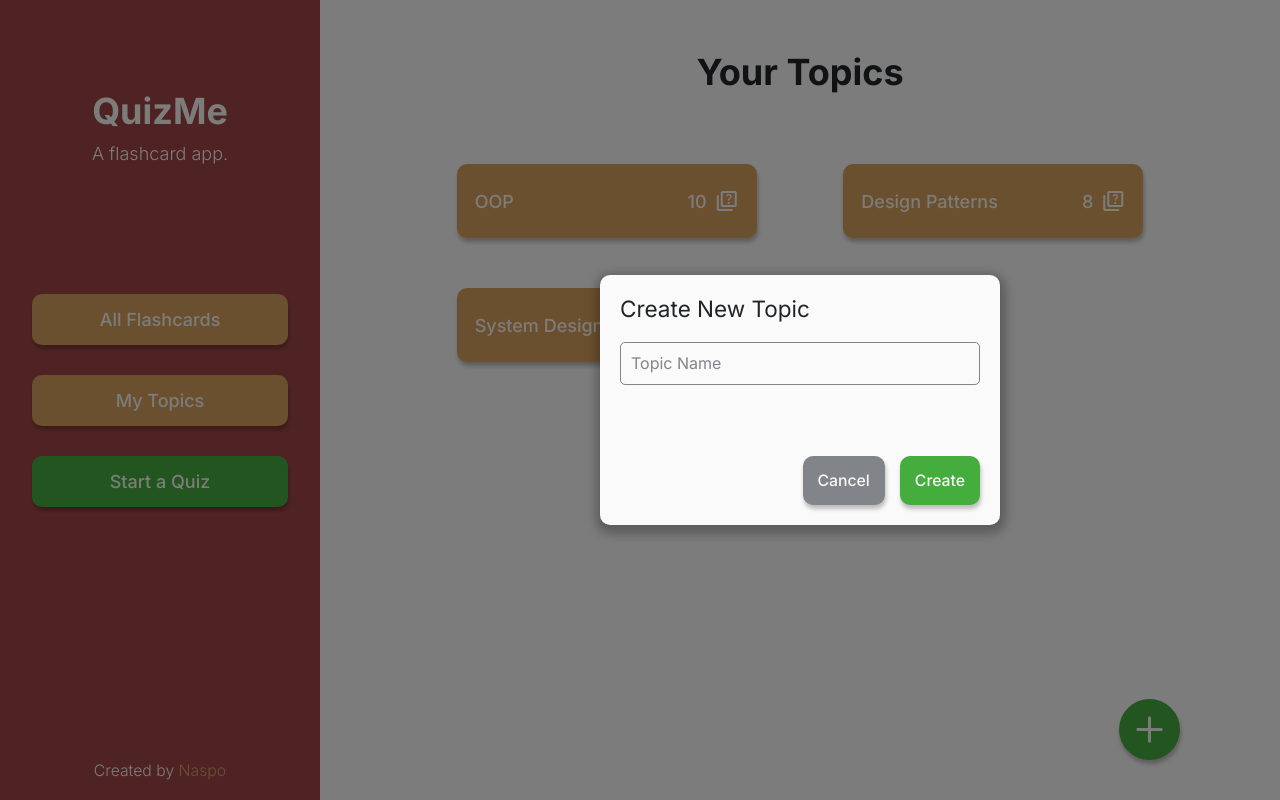
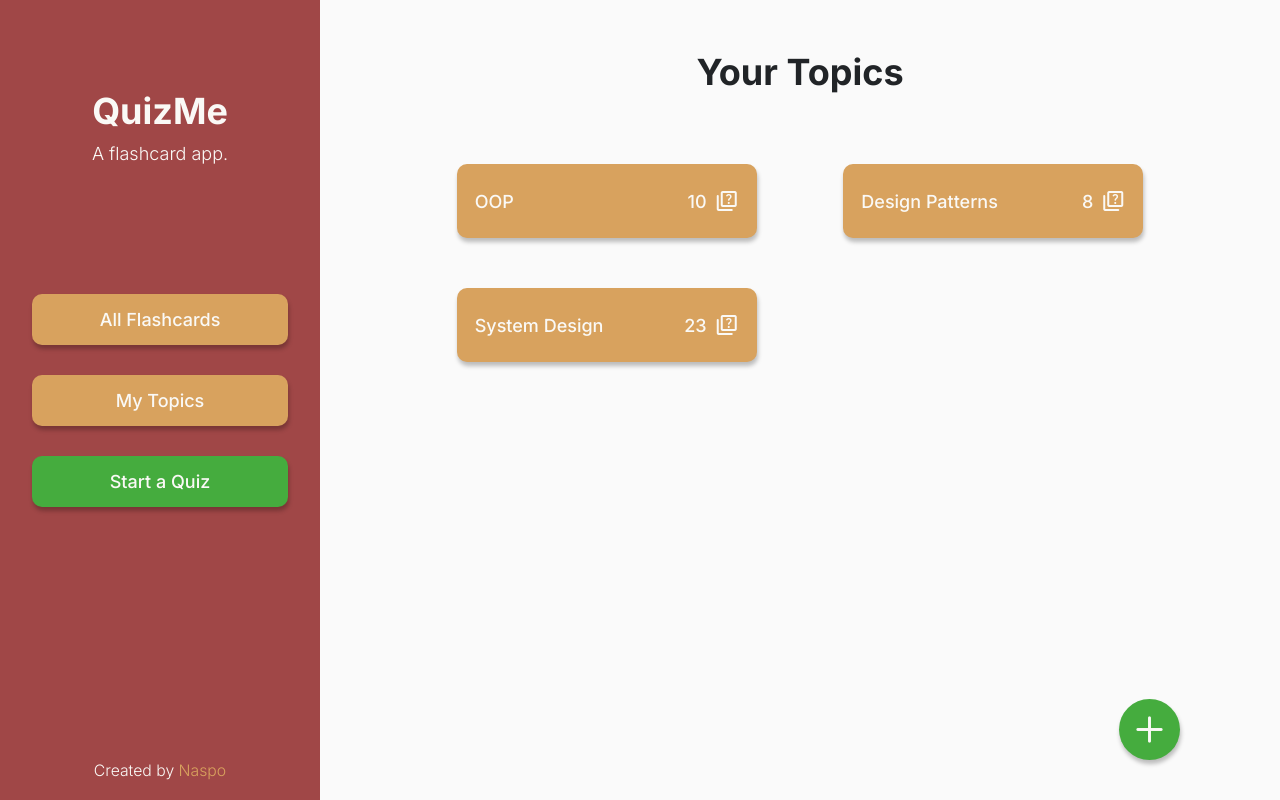
Before and after one commit to NaspoDev/QuizMe, a React (Vite) app in the folder frontend/: page /topics in a window 1280 px wide. Built offline with nearby package versions, Linux system fonts and the light colour scheme.

Commit message:
working on closing modal with click and esc key press

```diff
--- a/frontend/src/components/add_topic_modal/AddTopicModal.tsx
+++ b/frontend/src/components/add_topic_modal/AddTopicModal.tsx
@@ -1,13 +1,40 @@
+import { useEffect } from "react";
 import "./AddTopicModal.scss";
 
-function AddTopicModal({ isOpen }: { isOpen: boolean }) {
+interface AddTopicModalProps {
+  isOpen: boolean;
+  closeModal: () => void;
+}
+
+function AddTopicModal({ isOpen, closeModal }: AddTopicModalProps) {
+  // Set event listeners on mount to listen for `esc` key click or
+  // clicking outside of modal to close it.
+  useEffect(() => {
+    if (!isOpen) {
+      return;
+    }
+
+    // Window click listener.
+    window.addEventListener(
+      "click",
+      (event) => {
+        console.log(event.target);
+        if (event.target != document.getElementById("AddTopicModal")) {
+          closeModal();
+          console.log("called!");
+        }
+      },
+      { once: true }
+    );
+  }, []);
+
   if (!isOpen) {
     return null;
   }
 
   return (
     <>
-      <div className="AddTopicModal">
+      <div className="AddTopicModal" id="AddTopicModal">
         <h3 className="add-topic-heading text-lg">Create New Topic</h3>
         <form className="add-topic-form">
           <input
@@ -17,14 +44,23 @@ function AddTopicModal({ isOpen }: { isOpen: boolean }) {
           />
         </form>
         <div className="buttons-container text-sm">
-          <button className="button button-dark">Cancel</button>
-          <button className="button button-success">Create</button>
+          <button className="button button-dark" onClick={closeModal}>
+            Cancel
+          </button>
+          <button className="button button-success" onClick={handleCreateTopic}>
+            Create
+          </button>
         </div>
       </div>
       {/* Used to apply a dark overlay behind the modal. */}
       <div className="add-topic-modal-overlay"></div>
     </>
   );
+
+  function handleCreateTopic(): void {
+    // TODO: implement logic
+    closeModal();
+  }
 }
 
 export default AddTopicModal;
--- a/frontend/src/components/topics_page/TopicsPage.tsx
+++ b/frontend/src/components/topics_page/TopicsPage.tsx
@@ -6,7 +6,8 @@ import AddTopicModal from "../add_topic_modal/AddTopicModal";
 // The Topics page. Displays all the users topics.
 function TopicsPage() {
   const [topics, setTopics] = useState<Topic[]>([]);
-  const [isAddTopicModelOpen, setIsAddTopicModelOpen] = useState<boolean>(true);
+  const [isAddTopicModalOpen, setIsAddTopicModalOpen] =
+    useState<boolean>(false);
 
   useEffect(() => {
     // Call backend api to get the user's topics.
@@ -30,12 +31,27 @@ function TopicsPage() {
         ))}
       </div>
       {/* add new topic button */}
-      <button className="add-topic-button icon-button icon-button-green">
+      <button
+        className="add-topic-button icon-button icon-button-green"
+        onClick={openAddTopicModal}
+      >
         <span className="material-symbols-rounded text-3xl">add</span>
       </button>
-      <AddTopicModal isOpen={isAddTopicModelOpen} />
+      <AddTopicModal
+        isOpen={isAddTopicModalOpen}
+        closeModal={closeAddTopicModal}
+      />
     </div>
   );
+
+  // Opens the add topic modal.
+  function openAddTopicModal(): void {
+    setIsAddTopicModalOpen(true);
+  }
+
+  function closeAddTopicModal(): void {
+    setIsAddTopicModalOpen(false);
+  }
 }
 
 export default TopicsPage;
```
